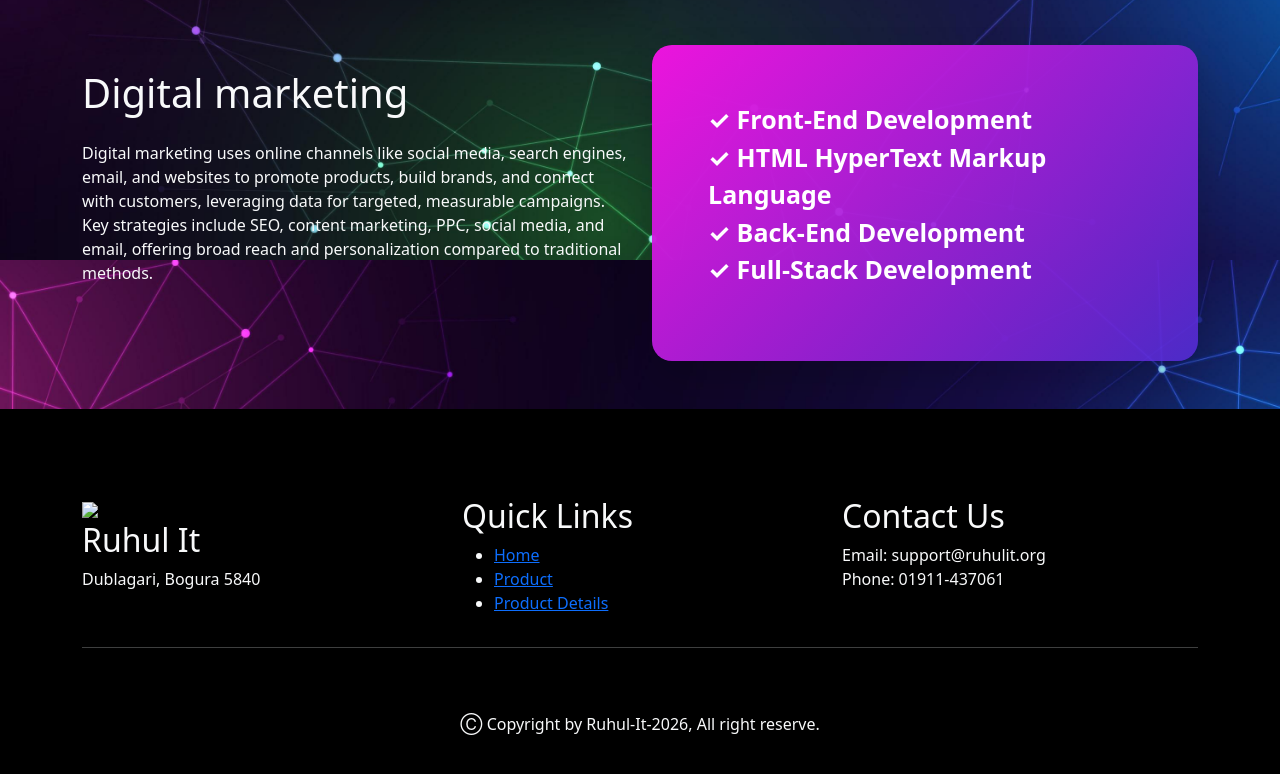
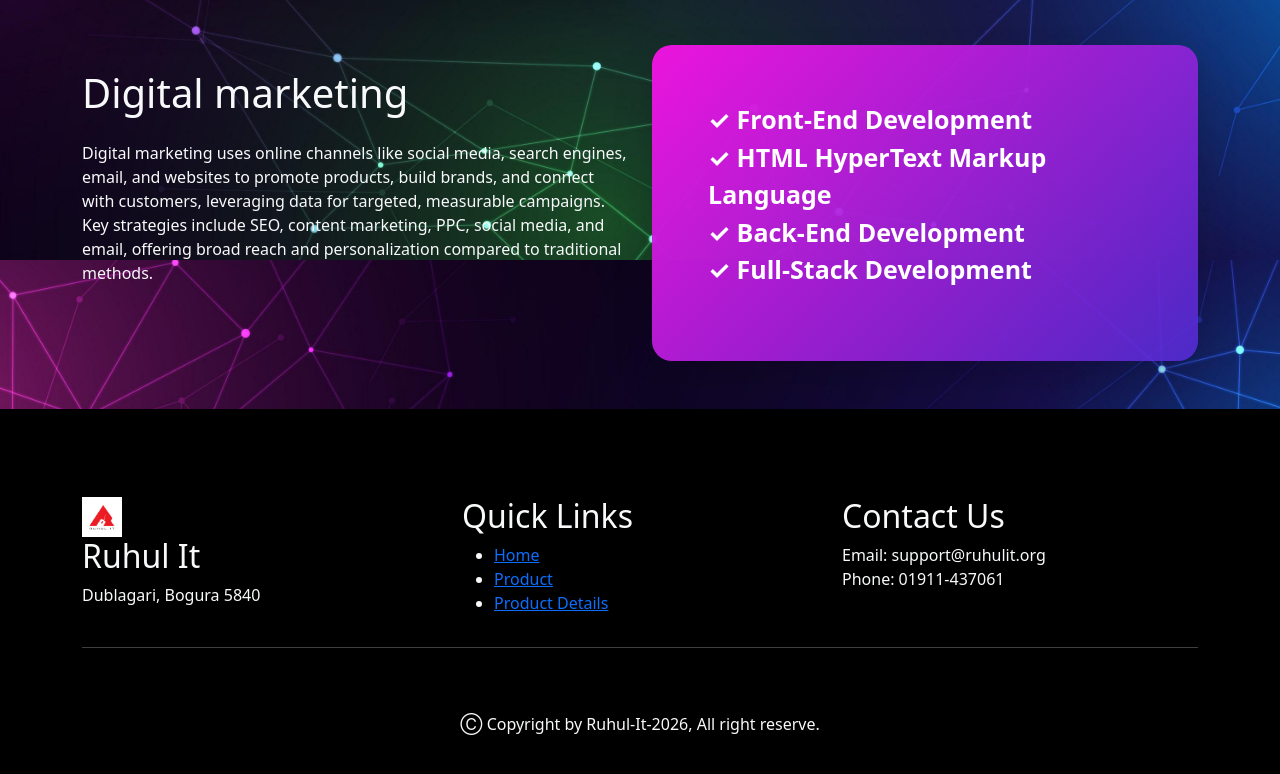
Before and after one commit to buyown1/ruhul-it, a plain HTML site: page index.html in a window 1280 px wide. Shown: the part 2300-3074 px from the top of the page. Drawn offline with Linux system fonts and the light colour scheme.

```diff
--- a/index.html
+++ b/index.html
@@ -262,7 +262,7 @@
             </div>
             <div class="row">
                 <div class="col-12 col-md-4 col-lg-4">
-                    <img src="img/11111.webp" height="40px">
+                    <img src="pic/images.png" height="40px">
                     <h2>Ruhul It</h2>
                     <p> Dublagari, Bogura 5840</p>
                 </div>
@@ -304,4 +304,5 @@
     <script src="bootstrap-5.3.8-dist/js/bootstrap.bundle.min.js"></script>
     <script src="main.js"></script>
 </body>
+
 </html>
```
